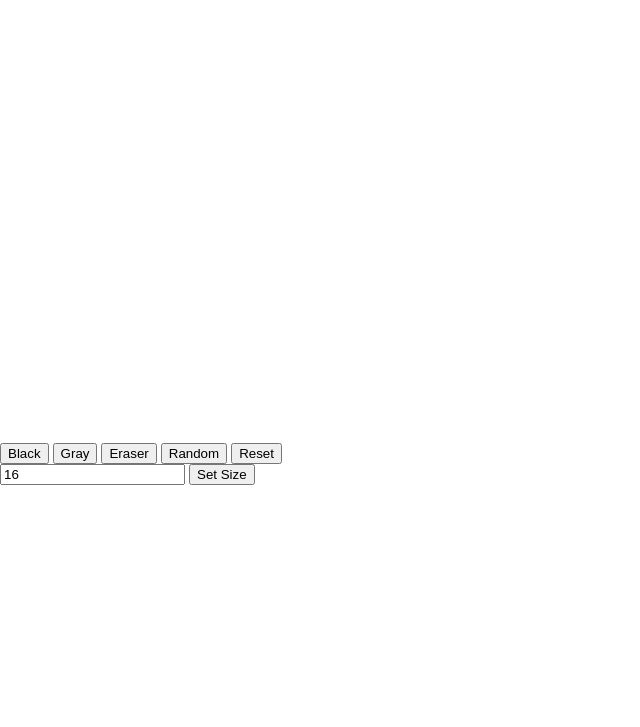
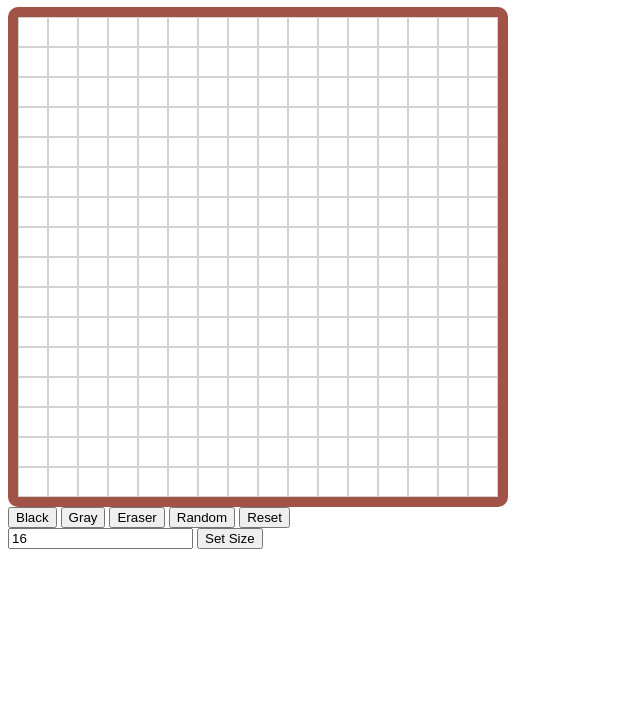
Before and after one commit to fuelCoffee/Etch-a-Sketch, a plain HTML site: page index.html in a window 1280 px wide. Shown: the part 73-800 px from the top of the page, without its empty margins (0-640 px from the left). Drawn offline with Linux system fonts and the light colour scheme.

Commit message:
Change from grid to flexbox for layout
I used a Youtube tutorial to help build the JS, but it used grid instead
of flexbox, which was a requirement for the project. With this update
I changed out the grid layout for flexbox layout to meet required
learning objectives.

```diff
--- a/index.html
+++ b/index.html
@@ -4,7 +4,7 @@
     <meta charset="UTF-8" />
     <meta name="viewport" content="width=device-width, initial-scale=1.0" />
     <link rel="stylesheet" href="style.css" />
-    <link rel="stylesheet" href="reset.css" />
+    <!-- <link rel="stylesheet" href="reset.css" /> -->
     <title>SketchPad</title>
   </head>
   <body>
--- a/script.js
+++ b/script.js
@@ -1,28 +1,37 @@
 "use strict";
 
 let color = "black";
+let board = document.querySelector(".board");
 
-function populateBoard(size) {
-  let board = document.querySelector(".board");
+createGrid(board, 16);
+
+function createGrid(board, newSize) {
+  //clear current grid
+  while (board.firstChild) {
+    board.removeChild(board.firstChild);
+  }
+
   let squares = board.querySelectorAll("div");
   squares.forEach((div) => (div.style.backgroundColor = "white"));
-  board.style.gridTemplateColumns = `repeat(${size} , 1fr)`;
-  board.style.gridTemplateRows = `repeat(${size} , 1fr)`;
 
-  let amount = size * size;
-  for (let i = 0; i < amount; i++) {
-    let square = document.createElement("div");
-    square.addEventListener("mouseover", colorSquare);
-    square.style.backgroundColor = "white";
-    board.insertAdjacentElement("beforeend", square);
+  for (let c = 0; c < newSize; c++) {
+    let gridRow = document.createElement("div");
+    gridRow.classList.add("row");
+
+    for (let i = 0; i < newSize; i++) {
+      let square = document.createElement("div");
+      square.classList.add("square");
+      square.addEventListener("mouseover", colorSquare);
+      square.style.backgroundColor = "white";
+      gridRow.appendChild(square);
+    }
+    board.appendChild(gridRow);
   }
 }
 
-populateBoard(16);
-
 function changeSize(input) {
   if (input >= 2 && input <= 100) {
-    populateBoard(input);
+    createGrid(board, input);
   } else {
     console.log("too many squares");
   }
--- a/style.css
+++ b/style.css
@@ -1,5 +1,27 @@
+* {
+  box-sizing: border-box;
+}
+
 .board {
+  border-style: solid;
+  border-color: #a15347;
+  border-radius: 2%;
+  border-width: 10px;
   width: 500px;
   height: 500px;
-  display: grid;
+  display: flex;
+  flex-direction: column;
 }
+
+.board .row {
+  flex: 1;
+  display: flex;
+  flex-direction: row;
+}
+
+.board .square {
+  flex: 1;
+  border-color: lightgray;
+  border-width: 1px;
+  border-style: solid;
+}
```
